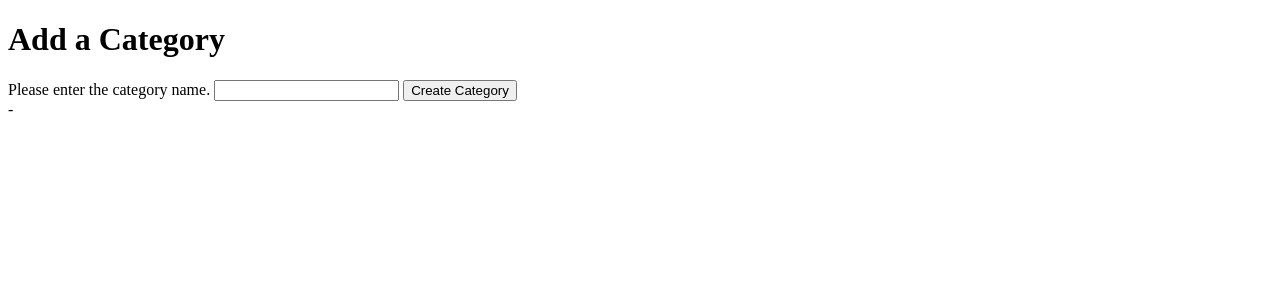
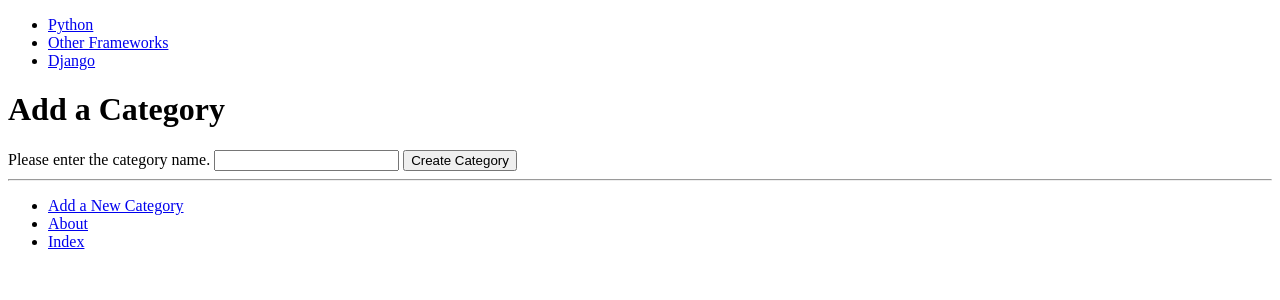
Before and after one commit to 2268980/tango_with_django_project, a Django app: page /rango/add_category/ in a window 1280 px wide. Shown: the top 300 px of the page. Run offline with Django 3.2, Linux system fonts and the light colour scheme; data comes from the database, SQL or seed files in the repository; both versions use the stored data as it was after the commit.

Commit message:
update Chapter 8 [fully working]

```diff
--- a/populate_rango.py
+++ b/populate_rango.py
@@ -2,7 +2,7 @@ import os
 os.environ.setdefault("DJANGO_SETTINGS_MODULE","tango_with_django_project.settings")
 import django
 django.setup()
-from rango.models import Category, Page
+from tango_with_django_project.rango import Category, Page
 
 def populate():
     python_pages = [
--- a/rango/templatetags/rango_template_tags.py
+++ b/rango/templatetags/rango_template_tags.py
@@ -0,0 +1,10 @@
+from django import template
+from rango.models import Category
+
+register = template.Library()
+
+
+@register.inclusion_tag('rango/cats.html')
+def get_category_list(cat=None):
+    return {'cats': Category.objects.all(),
+            'act_cat': cat}
--- a/rango/urls.py
+++ b/rango/urls.py
@@ -1,11 +1,11 @@
 from django.conf.urls import url
 from rango import views
 
+app_name = 'rango'
 urlpatterns = [
     url(r'^$', views.index, name='index'),
-    url(r'^about/$', views.about, name='about'),
+    url(r'about/$', views.about, name='about'),
     url(r'^add_category/$', views.add_category, name='add_category'),
+    url(r'^category/(?P<category_name_slug>[\w\-]+)/$', views.show_category, name='show_category'),
     url(r'^category/(?P<category_name_slug>[\w\-]+)/add_page/$', views.add_page, name='add_page'),
-    url(r'^category/(?P<category_name_slug>[\w\-]+)/$', views.show_category, name='show_category'),
-
 ]
--- a/rango/views.py
+++ b/rango/views.py
@@ -3,7 +3,8 @@ from rango.models import Category
 from rango.models import Page
 from rango.forms import PageForm
 from rango.forms import CategoryForm
-from django.http import HttpResponse
+from django.http import HttpResponse, HttpResponseRedirect
+from django.core.urlresolvers import reverse
 
 
 def index(request):
@@ -17,7 +18,9 @@ def index(request):
 
 
 def about(request):
-    return HttpResponse("Rango says here is the about page. <a href='/rango/'>View index page</a>")
+    print(request.method)
+    print(request.user)
+    return render(request, 'rango/about.html', {})
 
 
 def show_category(request, category_name_slug):
--- a/templates/rango/about.html
+++ b/templates/rango/about.html
@@ -11,8 +11,8 @@
 		</div>
 		<img src="{% static "images/rango.jpg" %}" alt="Picture of Rango" />
 		<p>
-		<img src="{{MEDIA_URL}}cat.jpg" alt="Picture of Elgin the Cat from Rango">
+		<img src="{{MEDIA_URL}}cat.jpg" alt="Picture of a Cat">
 		<p>
-		The image of the cat was taken from Google.
-	</p>
+			The image of the cat was taken from Google.
+		</p>
 {% endblock %}
--- a/templates/rango/add_category.html
+++ b/templates/rango/add_category.html
@@ -1,23 +1,26 @@
-<!DOCTYPE html>
-	<html>
-	    <head>
-	        <title>Rango</title>
-	    </head>
-	    <body>
-	        <h1>Add a Category</h1>
+{% extends "rango/base.html" %}
+	{% load staticfiles %}
+	{% block title_block %}
+		Add Category
+	{% endblock %}
+
+	{% block body_block %}
+    <h1 class="display-3">Add a Category</h1>
 		<div>
-               <form id="category_form" method="post" action="/rango/add_category/">
+			<form id="category_form" method="post" action="{% url 'rango:add_category' %}">
 				{% csrf_token %}
 				{% for hidden in form.hidden_fields %}
 	                {{ hidden }}
 	            {% endfor %}
+
 	            {% for field in form.visible_fields %}
 	                {{ field.errors }}
 	                {{ field.help_text }}
 	                {{ field }}
 	            {% endfor %}
+
 	            <input type="submit" name="submit" value="Create Category" />
 	        </form>
 		</div>
-        </body>
-	</html>-
+
+{% endblock %}
--- a/templates/rango/base.html
+++ b/templates/rango/base.html
@@ -1,23 +1,22 @@
 <!DOCTYPE html>
 {% load staticfiles %}
 {% load rango_template_tags %}
+
 <html>
    <head>
       <title>
          Rango -
-			{% block title_block_ %}
+         {% block title_block %}
          How to Tango with Django!
          {% endblock %}
       </title>
    </head>
    <body>
-
       <div>
           {% block sidebar_block %}
             {% get_category_list category %}
           {% endblock %}
       </div>
-
       <div>
          {% block body_block %}
          {% endblock %}
@@ -25,9 +24,9 @@
       <hr />
       <div>
          <ul>
-				<li><a href="{% url 'add_category' %}">Add a New Category</a></li>
-				<li><a href="{% url 'about' %}">About</a></li>
-				<li><a href="{% url 'index' %}">Index</a></li>
+            <li><a href="{% url 'rango:add_category' %}">Add a New Category</a></li>
+            <li><a href="{% url 'rango:about' %}">About</a></li>
+            <li><a href="{% url 'rango:index' %}">Index</a></li>
          </ul>
       </div>
    </body>
--- a/templates/rango/category.html
+++ b/templates/rango/category.html
@@ -10,13 +10,13 @@
             {% if pages %}
                 <ul>
                     {% for page in pages %}
-                        <li><a href="{{page.url}}">{{page.title}}</a> </li>
+                        <li><a href="{{ page.url }}">{{ page.title }}</a> </li>
                     {% endfor %}
                 </ul>
             {% else %}
                 <strong>No pages currently in category.</strong>
             {% endif%}
-            <a href="{% url 'add_page' category.slug %}">Add a Page</a>
+            <a href="{% url 'rango:add_page' category.slug %}">Add a Page</a>
         {% else %}
             The specified category does not exist!
         {% endif %}
--- a/templates/rango/cats.html
+++ b/templates/rango/cats.html
@@ -1,11 +1,18 @@
-<ul class="nav nav-pills flex-column">
+<!DOCTYPE html>
+<html>
+<body>
+<ul>
    {% if cats %}
    {% for c in cats %}
    {% if c == act_cat %}
-		        <li class="nav-item"><strong><a href="{% url 'show_category' c.slug %}">{{ c.name }}</a></strong></li>
+   <li><strong><a href="{% url 'rango:show_category' c.slug %}">{{ c.name }}</a></strong></li>
    {% else  %}
-		         <li class="nav-item"><a href="{% url 'show_category' c.slug %}">{{ c.name }}</a></li>
+   <li><a href="{% url 'rango:show_category' c.slug %}">{{ c.name }}</a></li>
    {% endif %}
    {% endfor %}
+   {% else %}
+   <li><strong>There are no categories present.</strong></li>
    {% endif %}
 </ul>
+</body>
+</html>
```
Also changed, not shown: templates/rango/add_page.html (+0 -8 lines), templates/rango/index.html (+12 -13 lines), db.sqlite3, rango/migrations/0005_auto_20180207_1330.py (added), 6 other files. Lines whose indentation alone changed are shown as unchanged.
